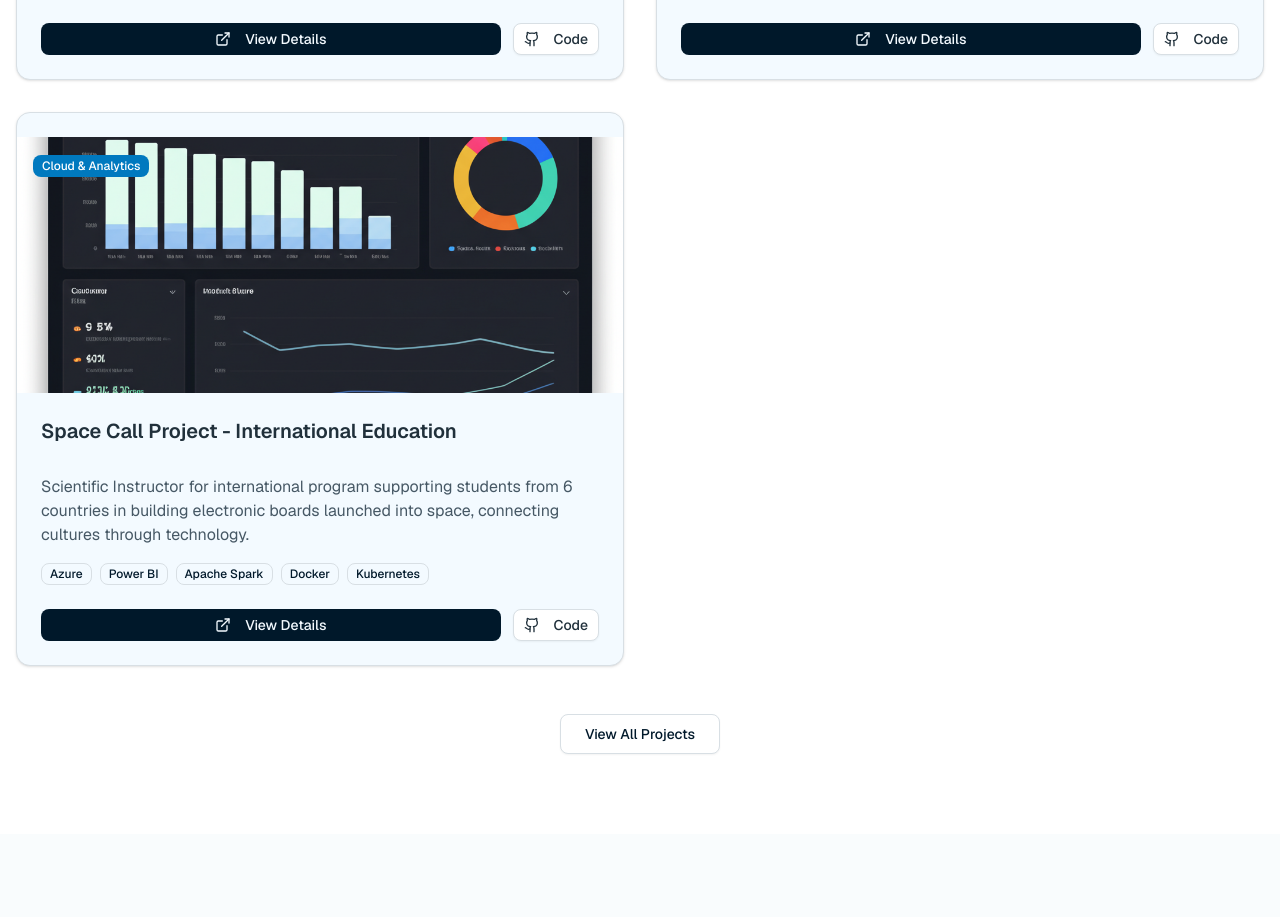
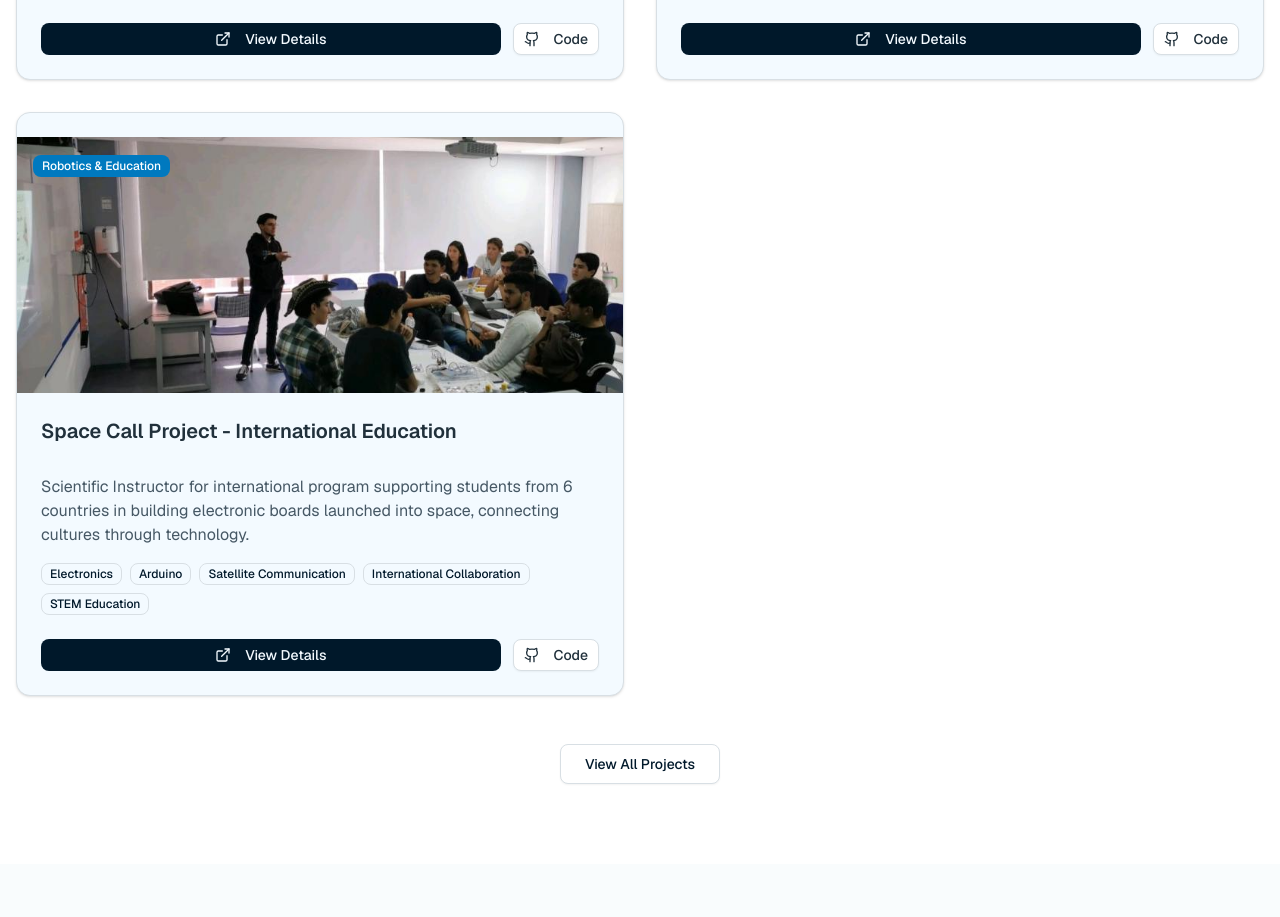
Before and after one commit to UnMecaNiko/professionalWebsite, a Next.js app: page / in a window 1280 px wide. Shown: the part 3320-4237 px from the top of the page. Built offline with nearby package versions, Linux system fonts and the light colour scheme.

Commit message:
feat: update Space Call project with real classroom image
Replace placeholder with actual photo and correct project details

#VERCEL_SKIP

Co-authored-by: Nicolas Velasquez Lopez <86577488+UnMecaNiko@users.noreply.github.com>

```diff
--- a/components/projects.tsx
+++ b/components/projects.tsx
@@ -31,9 +31,15 @@ export function Projects() {
     {
       title: translations.projects.project3.title,
       description: translations.projects.project3.desc,
-      image: "/data-analytics-dashboard.png",
-      technologies: ["Azure", "Power BI", "Apache Spark", "Docker", "Kubernetes"],
-      category: "Cloud & Analytics",
+      image: "/space-call-classroom-workshop.png",
+      technologies: [
+        "Electronics",
+        "Arduino",
+        "Satellite Communication",
+        "International Collaboration",
+        "STEM Education",
+      ],
+      category: "Robotics & Education",
       link: "#",
       github: "#",
     },
```
Also changed, not shown: public/space-call-classroom-workshop.png (added).
